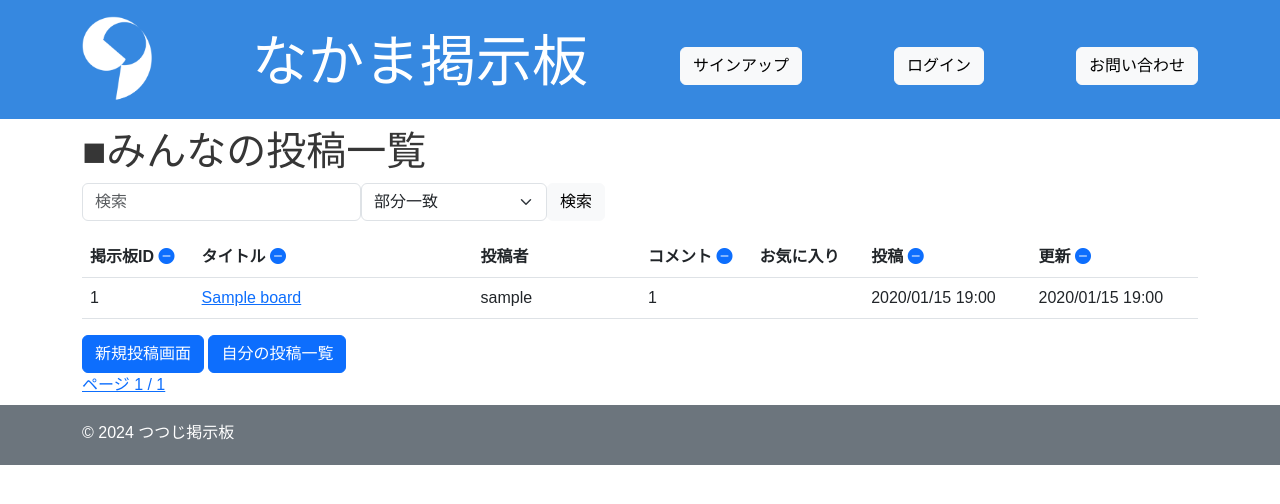
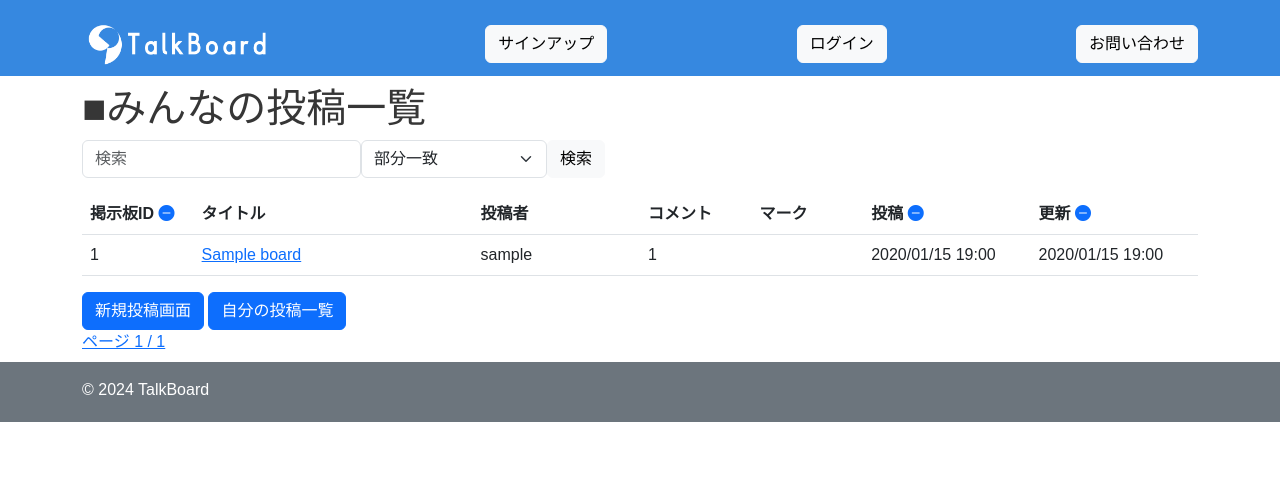
Before and after one commit to moemoehyun/TalkBoard, a Django app: page / in a window 1280 px wide. Shown: the top 504 px of the page. Run offline with Django 5.2, Linux system fonts and the light colour scheme; tables that the repository leaves empty hold one stand-in row (values such as "Sample post").

Commit message:
サインアップ画面は常時ホワイトテーマ。またアイコンの実装。タイトルコメントでのソート機能を廃止

```diff
--- a/TalkBoard/config/templates/base.html
+++ b/TalkBoard/config/templates/base.html
@@ -18,8 +18,8 @@
     <header class="bg-success">
         <div class="container">
             <div class="pt-3 pb-1 mb-2 text-white d-flex justify-content-between align-items-center flex-wrap">
-            <img src="{% static 'images/icon.png' %}" alt="アイコン" width="70" class="me-2">
-            <h1 class="display-4">なかま掲示板</h1>
+            <img src="{% static 'images/icon_andicon.png' %}" alt="アイコン" width="190" class="me-4">
+            <!-- <h1 class="display-4">TalkBoard</h1> -->
             {% if user.is_authenticated %}
             <div>
                 <p class="text-light">「{{ user.username }}」でログイン中</p>
@@ -52,7 +52,7 @@
     <footer class="bg-secondary">
         <div class="container">
             <div class="pt-3 pb-1 mb-2 text-white">
-                <p class="trxt-center">&copy; 2024 つつじ掲示板</p>
+                <p class="trxt-center">&copy; 2024 TalkBoard</p>
             </div>
         </div>
     </footer>
--- a/TalkBoard/config/templates/index.html
+++ b/TalkBoard/config/templates/index.html
@@ -40,17 +40,17 @@
                     </a>
                 </th>
                 <th scope="col">タイトル
-                <a href="{% url 'app:sort' %}?sort=title&direction={{ next_direction|default:'asc' }}">
+                <!-- <a href="{% url 'app:sort' %}?sort=title&direction={{ next_direction|default:'asc' }}">
                     {% include "direction.html" with sort_filed='title' field=sort_by direction=direction %}
-                </a>
+                </a> -->
                 <th scope="col">投稿者</th>
             <th scope="col">コメント
-                <a href="{% url 'app:sort' %}?sort=comment_count&direction={{ next_direction|default:'asc' }}">
+                <!-- <a href="{% url 'app:sort' %}?sort=comment_count&direction={{ next_direction|default:'asc' }}">
                     {% include "direction.html" with sort_filed='comment_count' field=sort_by direction=direction %}
-                </a>
+                </a> -->
             </th>
             <th scope="col">
-                お気に入り
+                マーク
             </th>
                 <th scope="col">
                     投稿
--- a/TalkBoard/config/templates/registration/signup.html
+++ b/TalkBoard/config/templates/registration/signup.html
@@ -1,8 +1,11 @@
 {% extends "base.html" %}
 {% load static %}
 
+{% block title %}ユーザー登録画面{% endblock %}
+
 {% block content %}
-<body class="dark">
+<!-- <body class="dark"> -->
+<body>
   <section class="container">
     <div class="row justify-content-center">
       <div class="col-md-6">
```
Also changed, not shown: TalkBoard/config/app/views.py (+0 -76 lines), TalkBoard/config/static/images/icon_andicon.png (added), TalkBoard/config/static/images/icon_andicon.svg (added).
